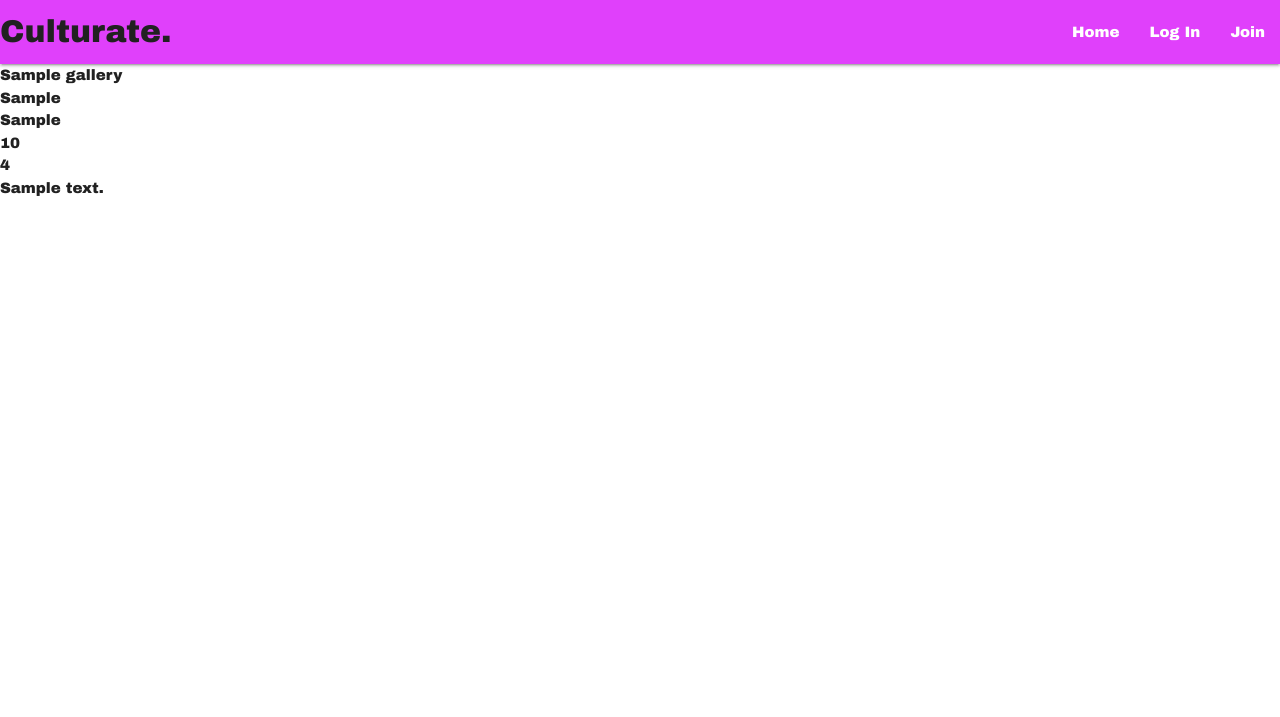
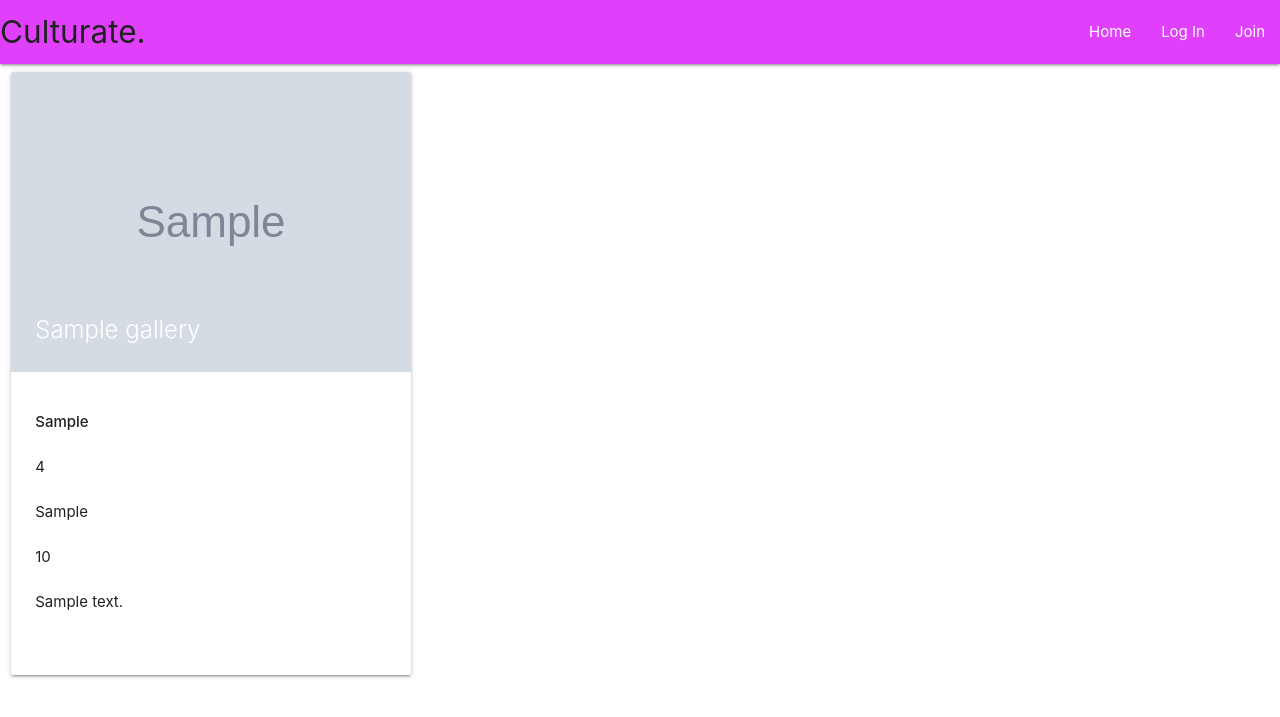
Before and after one commit to GJSayers/culturate, a Flask app: page / in a window 1280 px wide. Shown: the top 717 px of the page. Run offline with Flask 2, Linux system fonts and the light colour scheme; grey boxes marked "Sample" are stand-in pictures; a database or web service that is not in the repository returns one stand-in record (values such as "Sample title"); some libraries are stand-ins or nearby versions.

Commit message:
add gallery card functionality - linked to database

```diff
--- a/app.py
+++ b/app.py
@@ -21,7 +21,7 @@ mongo = PyMongo(app)
 @app.route("/")
 @app.route("/get_galleries")
 def get_galleries():
-    galleries = mongo.db.galleries.find()
+    galleries = list(mongo.db.galleries.find())
     return render_template("galleries.html", galleries=galleries)
 
 
--- a/static/css/style.css
+++ b/static/css/style.css
@@ -1,4 +1,4 @@
-html {
+html .brand-logo .card-title {
     font-family: 'Archivo Black', sans-serif;
 }
 
--- a/templates/galleries.html
+++ b/templates/galleries.html
@@ -1,11 +1,31 @@
 {% extends "base.html" %}
 {% block content %}
-    {% for gallery in galleries %}
-        {{ gallery.gallery_name }}<br>
-        {{ gallery.gallery_city }}<br>
-        {{ gallery.gallery_facilities }}<br>
-        {{ gallery.gallery_cost }}<br>
-        {{ gallery.gallery_rating }}<br>
-        {{ gallery.gallery_comments }}<br>
-    {% endfor %}
+
+
+<div class="row">
+    <div class="col s12 m6">
+        {% for gallery in galleries %}
+        <div class="card left push-s2">
+            <div class="card-image">
+                <img class="responsive-image" src="{{ gallery.gallery_image }}" alt="">
+                <span class="card-title">{{ gallery.gallery_name }}<br></span>
+
+
+            </div>
+            <div class="card-content">
+
+                    <ul>
+                        <li><strong>{{ gallery.gallery_city }}</strong></li><br>
+                        <li>{{ gallery.gallery_rating }}</li><br>
+                        <li>{{ gallery.gallery_facilities }}</li><br>
+                        <li>{{ gallery.gallery_cost }}</li><br>
+                        <li>{{ gallery.gallery_comments }}</li><br>
+                    </ul>
+                </div>
+            </div>
+        </div>
+    </div>
+</div>
+{% endfor %}
+
 {% endblock %}
```
